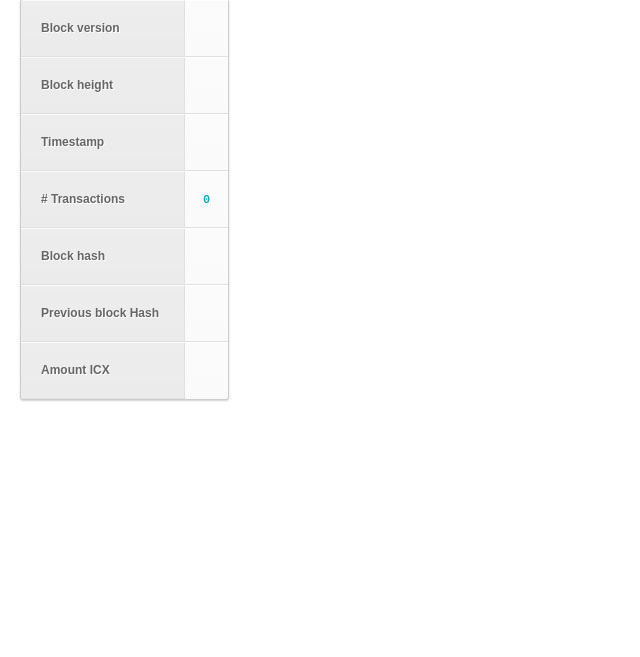
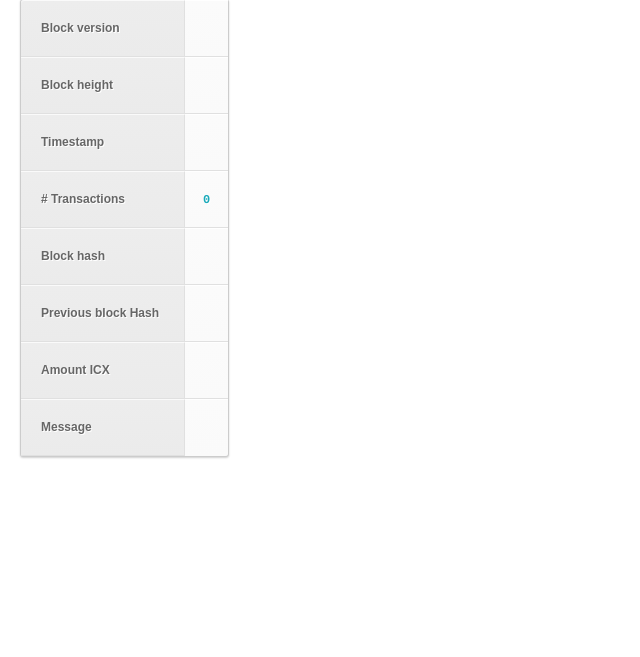
Before and after one commit to Spl3en/icon-tracker, a Flask app: template app/templates/block.html in a window 1280 px wide. Shown: the part 161-818 px from the top of the page, without its empty margins (0-640 px from the left). Run offline with Flask 2, Linux system fonts and the light colour scheme; the template is opened without the code that fills it, so the values that code supplies are empty.

Commit message:
Add block message

```diff
--- a/app/templates/block.html
+++ b/app/templates/block.html
@@ -44,9 +44,10 @@
                 <td>{{block.amount_icx}}</td>
             </tr>
 
-            {% if block.version != "tbears" %}
-
-            {%endif %}
+            <tr>
+                <th>Message</th>
+                <td>{{block['confirmed_transaction_list'][0]["message"]}}</td>
+            </tr>
 
         </thead>
     </table>
```
